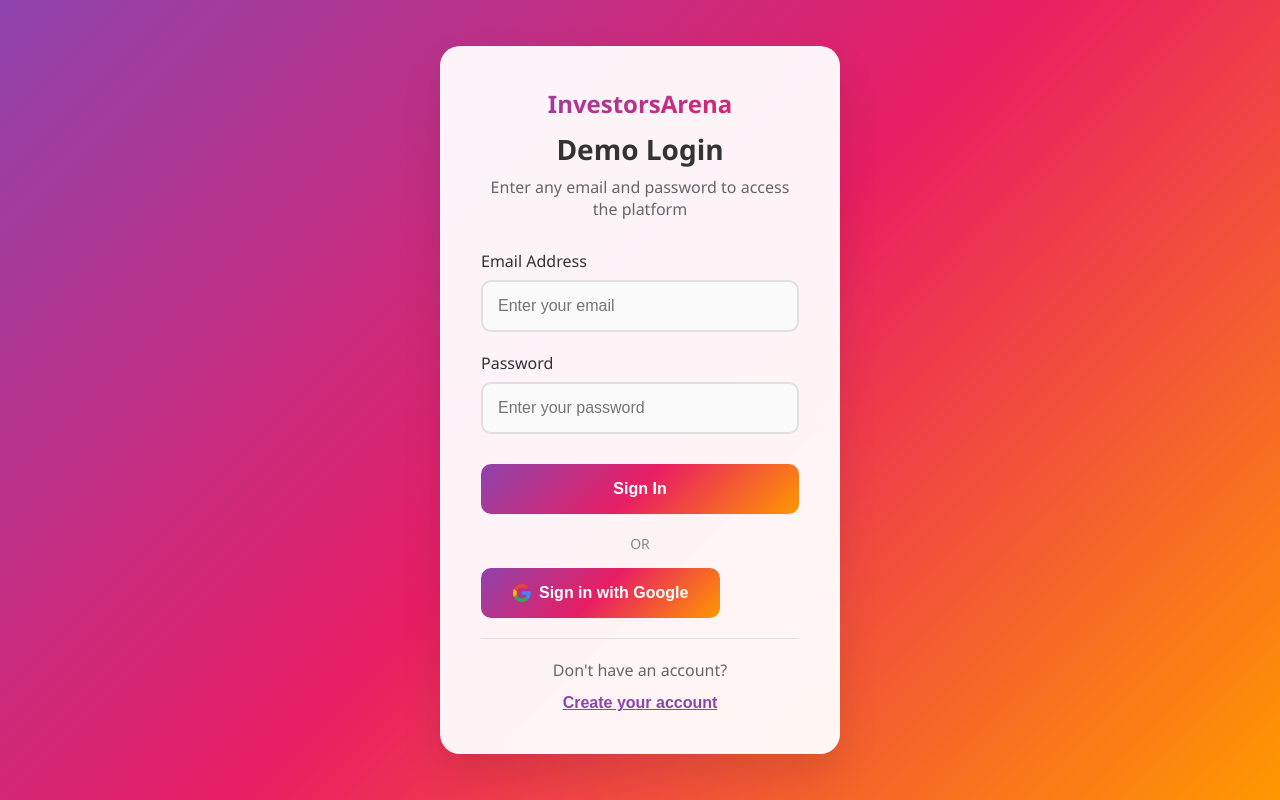
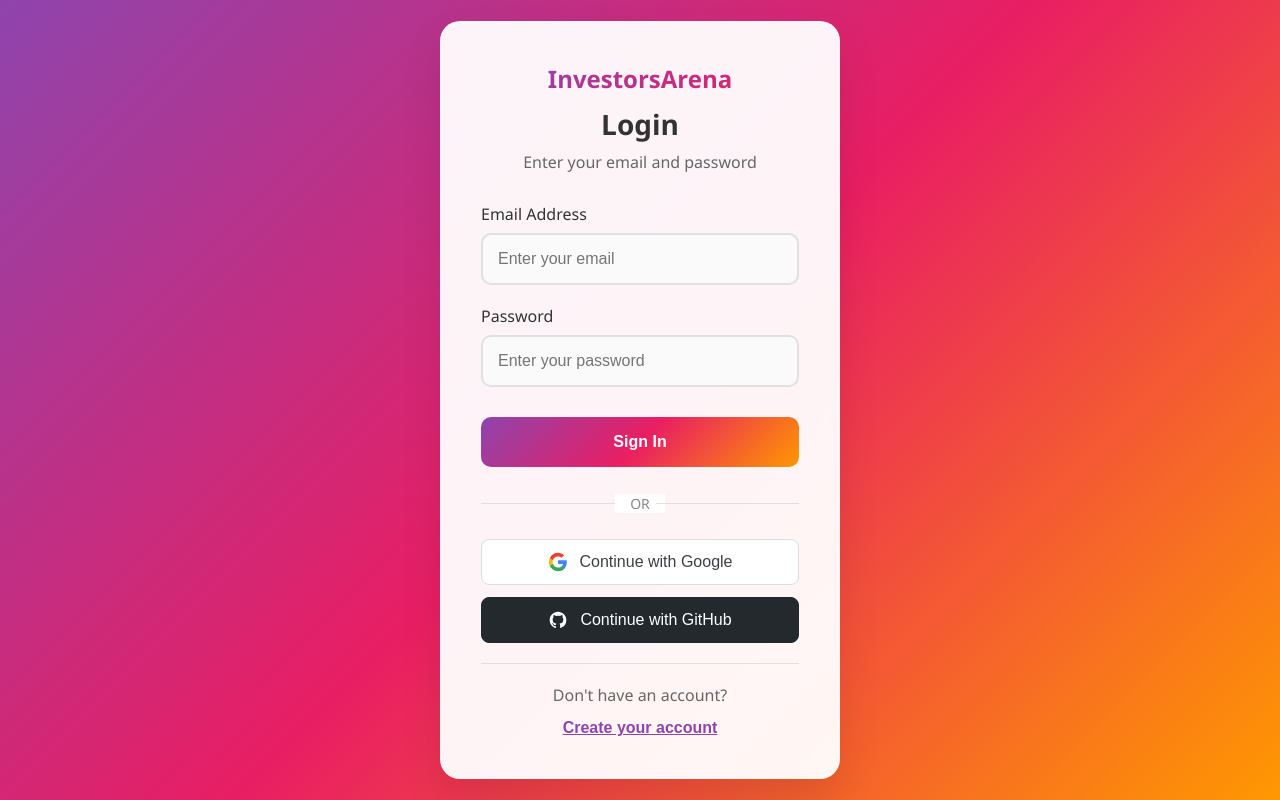
Before and after one commit to emaadqazi/InvestorsArena, a React (Create React App) app in the folder frontend/: page /market#/login in a window 1280 px wide. Built offline with nearby package versions, Linux system fonts and the light colour scheme; no server answers.

Commit message:
Added GitHub OAuth, and implemented actual email tracking; no more demo emails for proof of concept

```diff
--- a/frontend/src/components/auth/Login.js
+++ b/frontend/src/components/auth/Login.js
@@ -11,7 +11,7 @@
   const [error, setError] = useState('');
   const [loading, setLoading] = useState(false);
   const navigate = useNavigate();
-  const { login, signInWithGoogle } = useAuth();
+  const { login, signInWithGoogle, signInWithGitHub } = useAuth();
 
   const handleChange = (e) => {
     setFormData({
@@ -49,7 +49,13 @@
 
     } catch (err) {
       console.error('Login error:', err);
-      setError(err.message);
+
+      // Provide user-friendly error messages
+      if (err.code === 'auth/invalid-credential' || err.code === 'auth/wrong-password' || err.code === 'auth/user-not-found') {
+        setError('Emailr or password does not exist');
+      } else {
+        setError(err.message);
+      }
     } finally {
       setLoading(false);
     }
@@ -77,14 +83,36 @@
     }
   };
 
+  const handleGitHubSignIn = async () => {
+    setLoading(true);
+    setError('');
+
+    try {
+      const { user, error } = await signInWithGitHub();
+
+      if (error) {
+        throw error;
+      }
+
+      console.log('GitHub login successful:', user.email);
+      navigate('/dashboard');
+
+    } catch (err) {
+      console.error('GitHub login error:', err);
+      setError(err.message);
+    } finally {
+      setLoading(false);
+    }
+  };
+
   return (
     <div className="auth-container">
       <div className="auth-card">
         <div className="auth-header">
           <div className="logo">InvestorsArena</div>
-          <h1 className="auth-title">Demo Login</h1>
+          <h1 className="auth-title">Login</h1>
           <p className="auth-subtitle">
-            Enter any email and password to access the platform
+            Enter your email and password
           </p>
         </div>
 
@@ -136,29 +164,40 @@
           </button>
         </form>
 
-        <div style={{ textAlign: 'center', margin: '20px 0' }}>
-          <div style={{ margin: '15px 0', color: '#888', fontSize: '14px' }}>OR</div>
+        <div className="oauth-divider">
+          <span className="oauth-divider-text">OR</span>
+        </div>
+
+        <div className="oauth-buttons">
           <button
             type="button"
             onClick={handleGoogleSignIn}
             disabled={loading}
-            className="auth-button"
-            style={{
-              backgroundColor: '#4285F4',
-              color: 'white',
-              display: 'flex',
-              alignItems: 'center',
-              justifyContent: 'center',
-              gap: '8px'
-            }}
+            className="oauth-button oauth-button-google"
           >
-            <svg width="18" height="18" viewBox="0 0 18 18" fill="none">
-              <path d="M17.64 9.20454C17.64 8.56636 17.5827 7.95272 17.4764 7.36363H9V10.8445H13.8436C13.635 11.9695 13.0009 12.9231 12.0477 13.5613V15.8195H14.9564C16.6582 14.2527 17.64 11.9454 17.64 9.20454Z" fill="#4285F4"/>
-              <path d="M9 18C11.43 18 13.467 17.1941 14.9564 15.8195L12.0477 13.5613C11.2418 14.1013 10.2109 14.4204 9 14.4204C6.65454 14.4204 4.67182 12.8372 3.96409 10.71H0.957275V13.0418C2.43818 15.9831 5.48182 18 9 18Z" fill="#34A853"/>
-              <path d="M3.96409 10.71C3.78409 10.17 3.68182 9.59318 3.68182 9C3.68182 8.40681 3.78409 7.83 3.96409 7.29V4.95818H0.957273C0.347727 6.17318 0 7.54772 0 9C0 10.4523 0.347727 11.8268 0.957273 13.0418L3.96409 10.71Z" fill="#FBBC05"/>
-              <path d="M9 3.57955C10.3214 3.57955 11.5077 4.03364 12.4405 4.92545L15.0218 2.34409C13.4632 0.891818 11.4259 0 9 0C5.48182 0 2.43818 2.01682 0.957275 4.95818L3.96409 7.29C4.67182 5.16273 6.65454 3.57955 9 3.57955Z" fill="#EA4335"/>
-            </svg>
-            {loading ? 'Signing in...' : 'Sign in with Google'}
+            <span className="oauth-button-icon">
+              <svg width="20" height="20" viewBox="0 0 24 24">
+                <path fill="#4285F4" d="M22.56 12.25c0-.78-.07-1.53-.2-2.25H12v4.26h5.92c-.26 1.37-1.04 2.53-2.21 3.31v2.77h3.57c2.08-1.92 3.28-4.74 3.28-8.09z"/>
+                <path fill="#34A853" d="M12 23c2.97 0 5.46-.98 7.28-2.66l-3.57-2.77c-.98.66-2.23 1.06-3.71 1.06-2.86 0-5.29-1.93-6.16-4.53H2.18v2.84C3.99 20.53 7.7 23 12 23z"/>
+                <path fill="#FBBC05" d="M5.84 14.09c-.22-.66-.35-1.36-.35-2.09s.13-1.43.35-2.09V7.07H2.18C1.43 8.55 1 10.22 1 12s.43 3.45 1.18 4.93l2.85-2.22.81-.62z"/>
+                <path fill="#EA4335" d="M12 5.38c1.62 0 3.06.56 4.21 1.64l3.15-3.15C17.45 2.09 14.97 1 12 1 7.7 1 3.99 3.47 2.18 7.07l3.66 2.84c.87-2.6 3.3-4.53 6.16-4.53z"/>
+              </svg>
+            </span>
+            {loading ? 'Signing in...' : 'Continue with Google'}
+          </button>
+
+          <button
+            type="button"
+            onClick={handleGitHubSignIn}
+            disabled={loading}
+            className="oauth-button oauth-button-github"
+          >
+            <span className="oauth-button-icon">
+              <svg width="20" height="20" viewBox="0 0 24 24" fill="currentColor">
+                <path fillRule="evenodd" clipRule="evenodd" d="M12 2C6.477 2 2 6.484 2 12.017c0 4.425 2.865 8.18 6.839 9.504.5.092.682-.217.682-.483 0-.237-.008-.868-.013-1.703-2.782.605-3.369-1.343-3.369-1.343-.454-1.158-1.11-1.466-1.11-1.466-.908-.62.069-.608.069-.608 1.003.07 1.531 1.032 1.531 1.032.892 1.53 2.341 1.088 2.91.832.092-.647.35-1.088.636-1.338-2.22-.253-4.555-1.113-4.555-4.951 0-1.093.39-1.988 1.029-2.688-.103-.253-.446-1.272.098-2.65 0 0 .84-.27 2.75 1.026A9.564 9.564 0 0112 6.844c.85.004 1.705.115 2.504.337 1.909-1.296 2.747-1.027 2.747-1.027.546 1.379.202 2.398.1 2.651.64.7 1.028 1.595 1.028 2.688 0 3.848-2.339 4.695-4.566 4.943.359.309.678.92.678 1.855 0 1.338-.012 2.419-.012 2.747 0 .268.18.58.688.482A10.019 10.019 0 0022 12.017C22 6.484 17.522 2 12 2z"/>
+              </svg>
+            </span>
+            {loading ? 'Signing in...' : 'Continue with GitHub'}
           </button>
         </div>
 
--- a/frontend/src/components/auth/Signup.js
+++ b/frontend/src/components/auth/Signup.js
@@ -1,6 +1,7 @@
 import React, { useState } from 'react';
 import { useNavigate } from 'react-router-dom';
 import { useAuth } from '../../contexts/AuthContext';
+import { userService } from '../../services/supabase';
 import '../../styles/auth.css';
 
 const Signup = () => {
@@ -15,7 +16,7 @@
   const [success, setSuccess] = useState('');
   const [loading, setLoading] = useState(false);
   const navigate = useNavigate();
-  const { signup, signInWithGoogle } = useAuth();
+  const { signup, signInWithGoogle, signInWithGitHub } = useAuth();
 
   const handleChange = (e) => {
     setFormData({
@@ -54,11 +55,29 @@
     try {
       validateForm();
 
-      // Firebase registration
+      // Step 1: Firebase registration
       const { user, error } = await signup(formData.email, formData.password);
 
       if (error) {
         throw error;
+      }
+
+      console.log('Firebase registration successful for:', user.email);
+
+      // Step 2: Create user profile in Supabase
+      const { error: profileError } = await userService.createUserProfile(
+        user.uid,
+        user.email,
+        {
+          firstName: formData.firstName,
+          lastName: formData.lastName
+        }
+      );
+
+      if (profileError) {
+        console.error('Supabase profile creation error:', profileError);
+        // Don't throw error - user is created in Firebase, profile is optional
+        console.warn('User created in Firebase but profile creation failed');
       }
 
       console.log('Registration successful for:', user.email);
@@ -79,7 +98,17 @@
 
     } catch (err) {
       console.error('Signup error:', err);
-      setError(err.message);
+
+      // Provide user-friendly error messages
+      if (err.code === 'auth/email-already-in-use') {
+        setError('This email is already registered');
+      } else if (err.code === 'auth/invalid-email') {
+        setError('Please enter a valid email address');
+      } else if (err.code === 'auth/weak-password') {
+        setError('Password should be at least 6 characters');
+      } else {
+        setError(err.message);
+      }
     } finally {
       setLoading(false);
     }
@@ -98,11 +127,65 @@
       }
 
       console.log('Google signup successful:', user.email);
+
+      // Create or update Supabase profile
+      const { error: profileError } = await userService.createUserProfile(
+        user.uid,
+        user.email,
+        {
+          firstName: user.displayName?.split(' ')[0] || null,
+          lastName: user.displayName?.split(' ').slice(1).join(' ') || null
+        }
+      );
+
+      if (profileError && !profileError.message?.includes('duplicate')) {
+        console.warn('Profile creation warning:', profileError);
+      }
+
       setSuccess('Account created successfully! Redirecting to dashboard...');
       setTimeout(() => navigate('/dashboard'), 2000);
 
     } catch (err) {
       console.error('Google signup error:', err);
+      setError(err.message);
+    } finally {
+      setLoading(false);
+    }
+  };
+
+  const handleGitHubSignIn = async () => {
+    setLoading(true);
+    setError('');
+    setSuccess('');
+
+    try {
+      const { user, error } = await signInWithGitHub();
+
+      if (error) {
+        throw error;
+      }
+
+      console.log('GitHub signup successful:', user.email);
+
+      // Create or update Supabase profile
+      const { error: profileError } = await userService.createUserProfile(
+        user.uid,
+        user.email,
+        {
+          firstName: user.displayName?.split(' ')[0] || null,
+          lastName: user.displayName?.split(' ').slice(1).join(' ') || null
+        }
+      );
+
+      if (profileError && !profileError.message?.includes('duplicate')) {
+        console.warn('Profile creation warning:', profileError);
+      }
+
+      setSuccess('Account created successfully! Redirecting to dashboard...');
+      setTimeout(() => navigate('/dashboard'), 2000);
+
+    } catch (err) {
+      console.error('GitHub signup error:', err);
       setError(err.message);
     } finally {
       setLoading(false);
@@ -224,29 +307,40 @@
           </button>
         </form>
 
-        <div style={{ textAlign: 'center', margin: '20px 0' }}>
-          <div style={{ margin: '15px 0', color: '#888', fontSize: '14px' }}>OR</div>
+        <div className="oauth-divider">
+          <span className="oauth-divider-text">OR</span>
+        </div>
+
+        <div className="oauth-buttons">
           <button
             type="button"
             onClick={handleGoogleSignIn}
             disabled={loading}
-            className="auth-button"
-            style={{
-              backgroundColor: '#4285F4',
-              color: 'white',
-              display: 'flex',
-              alignItems: 'center',
-              justifyContent: 'center',
-              gap: '8px'
-            }}
+            className="oauth-button oauth-button-google"
           >
-            <svg width="18" height="18" viewBox="0 0 18 18" fill="none">
-              <path d="M17.64 9.20454C17.64 8.56636 17.5827 7.95272 17.4764 7.36363H9V10.8445H13.8436C13.635 11.9695 13.0009 12.9231 12.0477 13.5613V15.8195H14.9564C16.6582 14.2527 17.64 11.9454 17.64 9.20454Z" fill="#4285F4"/>
-              <path d="M9 18C11.43 18 13.467 17.1941 14.9564 15.8195L12.0477 13.5613C11.2418 14.1013 10.2109 14.4204 9 14.4204C6.65454 14.4204 4.67182 12.8372 3.96409 10.71H0.957275V13.0418C2.43818 15.9831 5.48182 18 9 18Z" fill="#34A853"/>
-              <path d="M3.96409 10.71C3.78409 10.17 3.68182 9.59318 3.68182 9C3.68182 8.40681 3.78409 7.83 3.96409 7.29V4.95818H0.957273C0.347727 6.17318 0 7.54772 0 9C0 10.4523 0.347727 11.8268 0.957273 13.0418L3.96409 10.71Z" fill="#FBBC05"/>
-              <path d="M9 3.57955C10.3214 3.57955 11.5077 4.03364 12.4405 4.92545L15.0218 2.34409C13.4632 0.891818 11.4259 0 9 0C5.48182 0 2.43818 2.01682 0.957275 4.95818L3.96409 7.29C4.67182 5.16273 6.65454 3.57955 9 3.57955Z" fill="#EA4335"/>
-            </svg>
-            {loading ? 'Creating Account...' : 'Sign up with Google'}
+            <span className="oauth-button-icon">
+              <svg width="20" height="20" viewBox="0 0 24 24">
+                <path fill="#4285F4" d="M22.56 12.25c0-.78-.07-1.53-.2-2.25H12v4.26h5.92c-.26 1.37-1.04 2.53-2.21 3.31v2.77h3.57c2.08-1.92 3.28-4.74 3.28-8.09z"/>
+                <path fill="#34A853" d="M12 23c2.97 0 5.46-.98 7.28-2.66l-3.57-2.77c-.98.66-2.23 1.06-3.71 1.06-2.86 0-5.29-1.93-6.16-4.53H2.18v2.84C3.99 20.53 7.7 23 12 23z"/>
+                <path fill="#FBBC05" d="M5.84 14.09c-.22-.66-.35-1.36-.35-2.09s.13-1.43.35-2.09V7.07H2.18C1.43 8.55 1 10.22 1 12s.43 3.45 1.18 4.93l2.85-2.22.81-.62z"/>
+                <path fill="#EA4335" d="M12 5.38c1.62 0 3.06.56 4.21 1.64l3.15-3.15C17.45 2.09 14.97 1 12 1 7.7 1 3.99 3.47 2.18 7.07l3.66 2.84c.87-2.6 3.3-4.53 6.16-4.53z"/>
+              </svg>
+            </span>
+            {loading ? 'Creating Account...' : 'Continue with Google'}
+          </button>
+
+          <button
+            type="button"
+            onClick={handleGitHubSignIn}
+            disabled={loading}
+            className="oauth-button oauth-button-github"
+          >
+            <span className="oauth-button-icon">
+              <svg width="20" height="20" viewBox="0 0 24 24" fill="currentColor">
+                <path fillRule="evenodd" clipRule="evenodd" d="M12 2C6.477 2 2 6.484 2 12.017c0 4.425 2.865 8.18 6.839 9.504.5.092.682-.217.682-.483 0-.237-.008-.868-.013-1.703-2.782.605-3.369-1.343-3.369-1.343-.454-1.158-1.11-1.466-1.11-1.466-.908-.62.069-.608.069-.608 1.003.07 1.531 1.032 1.531 1.032.892 1.53 2.341 1.088 2.91.832.092-.647.35-1.088.636-1.338-2.22-.253-4.555-1.113-4.555-4.951 0-1.093.39-1.988 1.029-2.688-.103-.253-.446-1.272.098-2.65 0 0 .84-.27 2.75 1.026A9.564 9.564 0 0112 6.844c.85.004 1.705.115 2.504.337 1.909-1.296 2.747-1.027 2.747-1.027.546 1.379.202 2.398.1 2.651.64.7 1.028 1.595 1.028 2.688 0 3.848-2.339 4.695-4.566 4.943.359.309.678.92.678 1.855 0 1.338-.012 2.419-.012 2.747 0 .268.18.58.688.482A10.019 10.019 0 0022 12.017C22 6.484 17.522 2 12 2z"/>
+              </svg>
+            </span>
+            {loading ? 'Creating Account...' : 'Continue with GitHub'}
           </button>
         </div>
 
--- a/frontend/src/styles/auth.css
+++ b/frontend/src/styles/auth.css
@@ -163,6 +163,110 @@
   font-size: 14px;
 }
 
+/* OAuth Divider */
+.oauth-divider {
+  text-align: center;
+  margin: 25px 0;
+  position: relative;
+}
+
+.oauth-divider::before,
+.oauth-divider::after {
+  content: '';
+  position: absolute;
+  top: 50%;
+  width: 45%;
+  height: 1px;
+  background: #e0e0e0;
+}
+
+.oauth-divider::before {
+  left: 0;
+}
+
+.oauth-divider::after {
+  right: 0;
+}
+
+.oauth-divider-text {
+  color: #888;
+  font-size: 14px;
+  background: white;
+  padding: 0 15px;
+  position: relative;
+}
+
+/* OAuth Buttons Container */
+.oauth-buttons {
+  display: flex;
+  flex-direction: column;
+  gap: 12px;
+  margin: 20px 0;
+}
+
+/* Standard OAuth Button */
+.oauth-button {
+  width: 100%;
+  padding: 12px 16px;
+  border: 1px solid #dadce0;
+  border-radius: 8px;
+  font-size: 16px;
+  font-weight: 500;
+  cursor: pointer;
+  transition: all 0.2s ease;
+  display: flex;
+  align-items: center;
+  justify-content: center;
+  gap: 12px;
+  background: white;
+  color: #3c4043;
+  box-sizing: border-box;
+}
+
+.oauth-button:hover {
+  background: #f8f9fa;
+  box-shadow: 0 1px 3px rgba(0, 0, 0, 0.1);
+}
+
+.oauth-button:active {
+  background: #f1f3f4;
+}
+
+.oauth-button:disabled {
+  opacity: 0.6;
+  cursor: not-allowed;
+}
+
+.oauth-button-icon {
+  width: 20px;
+  height: 20px;
+  display: flex;
+  align-items: center;
+  justify-content: center;
+}
+
+/* Google Button Specific Styles */
+.oauth-button-google {
+  border-color: #dadce0;
+  background: white;
+}
+
+.oauth-button-google:hover {
+  background: #f8f9fa;
+  box-shadow: 0 1px 3px rgba(0, 0, 0, 0.12);
+}
+
+/* GitHub Button Specific Styles */
+.oauth-button-github {
+  border-color: #24292e;
+  background: #24292e;
+  color: white;
+}
+
+.oauth-button-github:hover {
+  background: #2f363d;
+}
+
 /* Responsive Design */
 @media (max-width: 480px) {
   .auth-card {
```
Also changed, not shown: frontend/src/contexts/AuthContext.js (+31 -0 lines), 1 other file (tests, documents, lock files or other folders).
